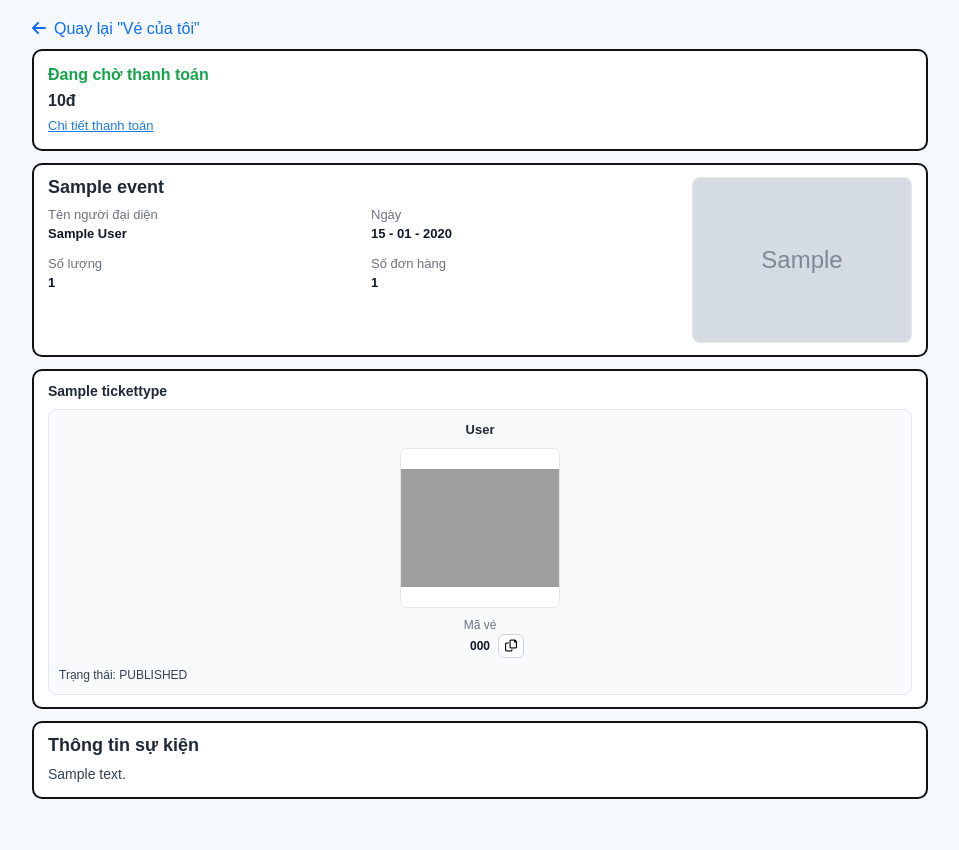
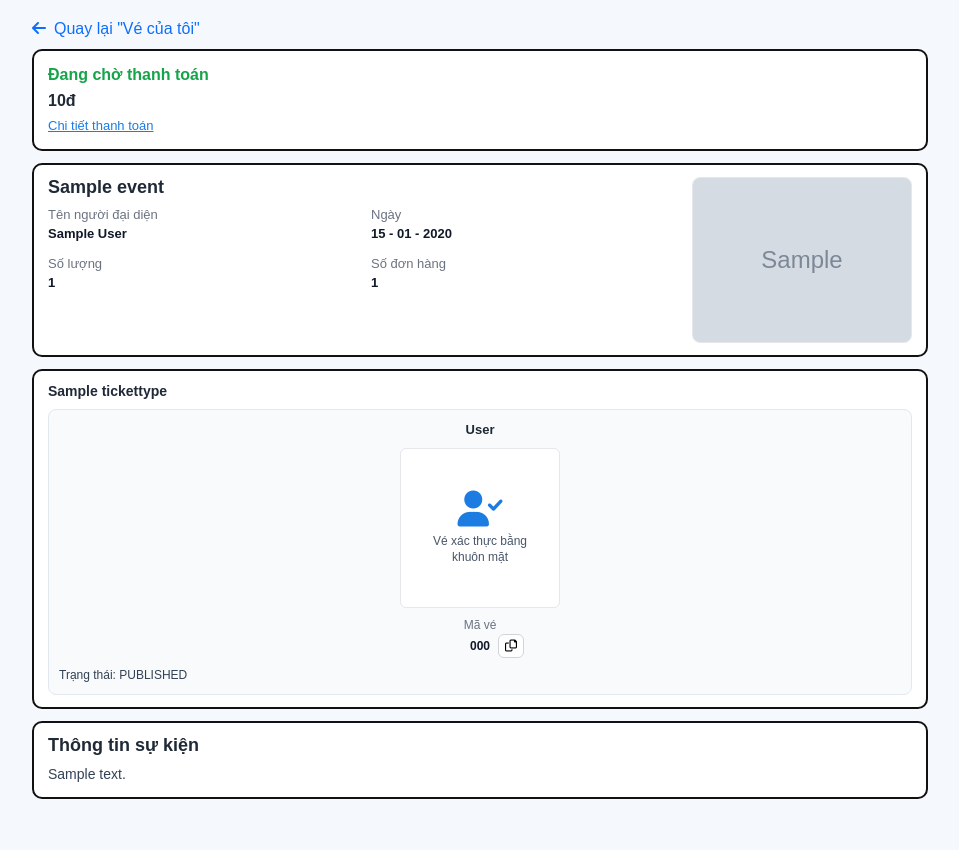
Before and after one commit to TrangThaoHuynh/TicketHub, a Flask app: page /orders/booking/1 in a window 1280 px wide. Shown: the part 71-921 px from the top of the page, without its empty margins (160-1119 px from the left). Run offline with Flask 3, Linux system fonts and the light colour scheme; a user stored in the database is signed in; tables that the repository leaves empty hold one stand-in row (values such as "Sample post"); grey boxes marked "Sample" are stand-in pictures; grey boxes are pictures that could not be loaded.

Commit message:
fix qr code when pay ticket

```diff
--- a/app/routes/order.py
+++ b/app/routes/order.py
@@ -52,6 +52,11 @@ def ticket_qr_image(ticket_id):
 
     if t.customerId != current_user.id:
         abort(403)
+
+    ticket_type = TicketType.query.get(t.ticketTypeId) if t.ticketTypeId else None
+    event = Event.query.get(ticket_type.eventId) if ticket_type else None
+    if event and bool(event.hasFaceReg):
+        abort(404)
 
     if (t.qrCode or '').startswith('http'):
         return redirect(t.qrCode)
@@ -190,7 +195,10 @@ def booking_detail(booking_id: int):
 
         for t, tt, _event in ticket_rows:
             code = t.ticketCode or t.id
-            qr_url = t.qrCode if (t.qrCode or '').startswith('http') else url_for('orders.ticket_qr_image', ticket_id=t.id)
+            has_face_reg = bool(getattr(_event, 'hasFaceReg', False))
+            qr_url = None
+            if not has_face_reg:
+                qr_url = t.qrCode if (t.qrCode or '').startswith('http') else url_for('orders.ticket_qr_image', ticket_id=t.id)
             ticket_status = str(t.status or '').upper()
 
             if ticket_status == 'VALID':
@@ -210,6 +218,7 @@ def booking_detail(booking_id: int):
                     'holder_name': t.fullName,
                     'ticket_code': code,
                     'qr_url': qr_url,
+                    'has_face_reg': has_face_reg,
                     'status': ticket_status,
                 }
             )
--- a/app/services/ticket_service.py
+++ b/app/services/ticket_service.py
@@ -125,6 +125,17 @@ def ensure_ticket_qr_token(ticket: Ticket):
     Đảm bảo Ticket.qrCode luôn là token QR hợp lệ.
     Nếu qrCode rỗng hoặc là dữ liệu cũ không hợp lệ thì sinh token mới.
     """
+    ticket_type = TicketType.query.get(ticket.ticketTypeId)
+    event = Event.query.get(ticket_type.eventId) if ticket_type else None
+
+    # Event dùng nhận diện khuôn mặt thì không được phát sinh QR token.
+    if event and bool(event.hasFaceReg):
+        if ticket.qrCode is not None:
+            ticket.qrCode = None
+            db.session.add(ticket)
+            db.session.commit()
+        return None
+
     if ticket.qrCode:
         is_valid, payload, _ = verify_token(ticket.qrCode)
 
@@ -134,7 +145,6 @@ def ensure_ticket_qr_token(ticket: Ticket):
             if payload_ticket_id == str(ticket.id):
                 return ticket.qrCode
 
-    ticket_type = TicketType.query.get(ticket.ticketTypeId)
     event_id = ticket_type.eventId if ticket_type else None
 
     iat = datetime.now(timezone.utc).replace(microsecond=0).isoformat()
@@ -159,6 +169,9 @@ def build_ticket_qr_png(ticket: Ticket):
     Trả về bytes PNG của mã QR từ token đã ký.
     """
     token = ensure_ticket_qr_token(ticket)
+    if not token:
+        raise ValueError("Sự kiện này dùng check-in khuôn mặt, không hỗ trợ QR code.")
+
     img = qrcode.make(token)
     buf = BytesIO()
     img.save(buf, format="PNG")
--- a/app/templates/my_ticket_order_detail.html
+++ b/app/templates/my_ticket_order_detail.html
@@ -160,6 +160,31 @@
         border: 1px solid #e5e7eb;
         border-radius: 6px;
         background: #fff;
+        display: block;
+        margin: 0 auto;
+    }
+
+    .od-qr-face {
+        display: flex;
+        align-items: center;
+        justify-content: center;
+        flex-direction: column;
+        gap: 6px;
+        padding: 12px;
+        text-align: center;
+    }
+
+    .od-qr-face__icon {
+        font-size: 36px;
+        color: #1c7ce2;
+    }
+
+    .od-qr-face__text {
+        margin: 0;
+        padding: 0 8px;
+        font-size: 12px;
+        line-height: 1.35;
+        color: #475569;
     }
 
     .od-code-label {
@@ -346,7 +371,14 @@
                     <a class="od-person od-person-link"
                         href="{{ url_for('orders.ticket_detail', ticket_id=it.ticket_id) }}">
                         <div class="od-person__name">{{ it.holder_name or '—' }}</div>
+                        {% if it.has_face_reg %}
+                        <div class="od-qr od-qr-face">
+                            <i class="fa-solid fa-user-check od-qr-face__icon"></i>
+                            <small class="od-qr-face__text">Vé xác thực bằng khuôn mặt</small>
+                        </div>
+                        {% else %}
                         <img class="od-qr" src="{{ it.qr_url }}" alt="QR" />
+                        {% endif %}
                         <div class="od-code-label">Mã vé</div>
                         <div class="od-code">
                             <span class="js-ticket-code">{{ it.ticket_code }}</span>
```
Also changed, not shown: app/routes/ticket_routes.py (+4 -3 lines), app/services/ticket_email_service.py (+14 -10 lines), app/templates/ticket_email.html (+23 -0 lines), app/tests/routes/test_ticket.py (+62 -2 lines).
